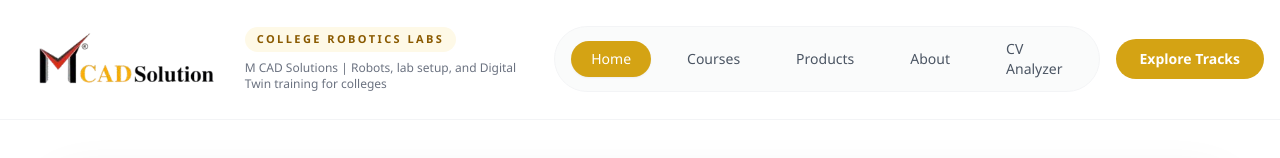
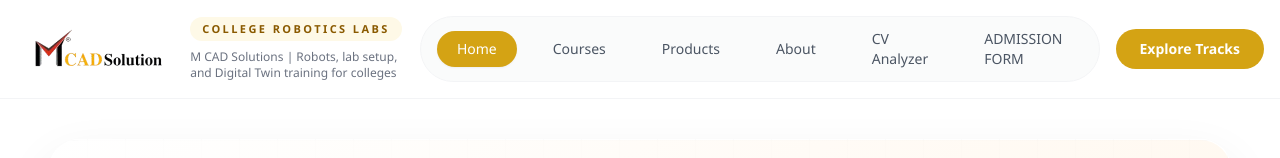
Before and after one commit to Shrushti-Sakat/MCAD_2, a Next.js app: page / in a window 1280 px wide. Shown: the top 158 px of the page. Built offline with nearby package versions, Linux system fonts and the light colour scheme.

Commit message:
Add admission form link to constants

```diff
--- a/components/site/constants.ts
+++ b/components/site/constants.ts
@@ -15,6 +15,11 @@ export const navLinks = [
   {
     href: "https://cv-analyzer-alpha-eosin.vercel.app",
     label: "CV Analyzer",
+    external: true,
+  },
+  {
+    href: "https://forms.gle/CpJLzSWMzXhGL8cFA",
+    label: "ADMISSION FORM",
     external: true,
   },
 ] as const;
```
